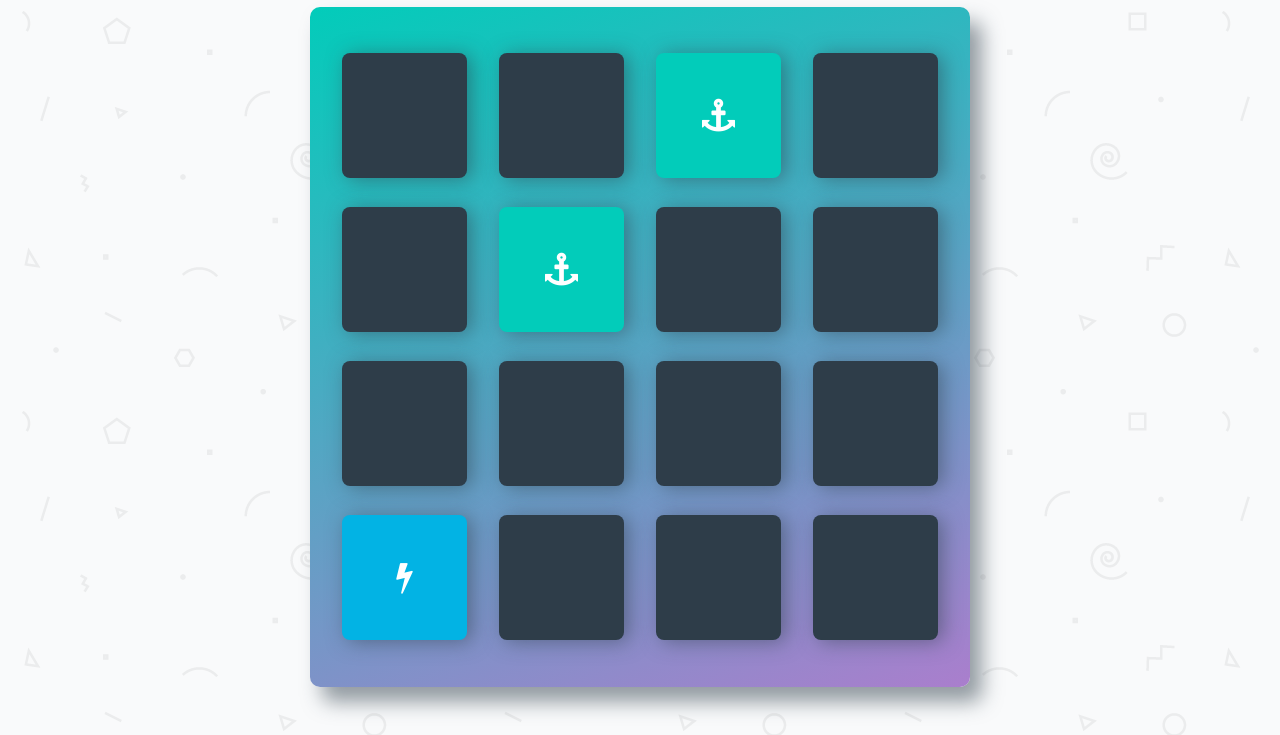
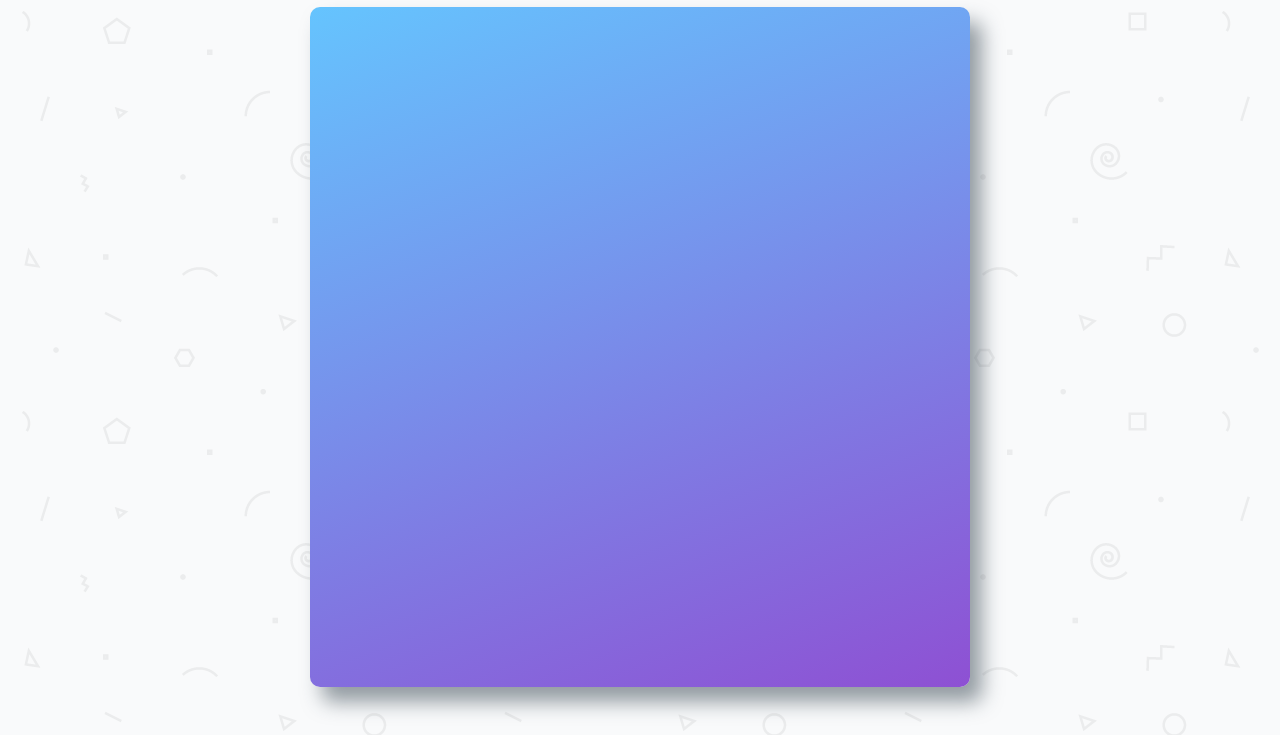
Before and after one commit to its-rawdog/memory-game-skeleton, a plain HTML site: page index.html in a window 1280 px wide. Shown: the part 108-843 px from the top of the page. Drawn offline with Linux system fonts and the light colour scheme; a web font is replaced by a local one.

Commit message:
Add array of icons and set colors

```diff
--- a/css/app.css
+++ b/css/app.css
@@ -40,7 +40,7 @@ h1 {
 .deck {
     width: 660px;
     min-height: 680px;
-    background: linear-gradient(160deg, #02ccba 0%, #aa7ecd 100%);
+    background: linear-gradient(160deg, #65c4fe 0%, #8e50d3 100%);
     padding: 32px;
     border-radius: 10px;
     box-shadow: 12px 15px 20px 0 rgba(46, 61, 73, 0.5);
--- a/index.html
+++ b/index.html
@@ -30,54 +30,7 @@
         </section>
 
         <ul class="deck">
-            <li class="card">
-                <i class="fa fa-diamond"></i>
-            </li>
-            <li class="card">
-                <i class="fa fa-paper-plane-o"></i>
-            </li>
-            <li class="card match">
-                <i class="fa fa-anchor"></i>
-            </li>
-            <li class="card">
-                <i class="fa fa-bolt"></i>
-            </li>
-            <li class="card">
-                <i class="fa fa-cube"></i>
-            </li>
-            <li class="card match">
-                <i class="fa fa-anchor"></i>
-            </li>
-            <li class="card">
-                <i class="fa fa-leaf"></i>
-            </li>
-            <li class="card">
-                <i class="fa fa-bicycle"></i>
-            </li>
-            <li class="card">
-                <i class="fa fa-diamond"></i>
-            </li>
-            <li class="card">
-                <i class="fa fa-bomb"></i>
-            </li>
-            <li class="card">
-                <i class="fa fa-leaf"></i>
-            </li>
-            <li class="card">
-                <i class="fa fa-bomb"></i>
-            </li>
-            <li class="card open show">
-                <i class="fa fa-bolt"></i>
-            </li>
-            <li class="card">
-                <i class="fa fa-bicycle"></i>
-            </li>
-            <li class="card">
-                <i class="fa fa-paper-plane-o"></i>
-            </li>
-            <li class="card">
-                <i class="fa fa-cube"></i>
-            </li>
+
         </ul>
     </div>
 
--- a/js/app.js
+++ b/js/app.js
@@ -1,7 +1,7 @@
 /*
  * Create a list that holds all of your cards
  */
-
+const icons = ["fa fa-android", "fa fa-angular", "fa fa-apple", "fa fa-css3", "fa fa-react", "fa fa-windows", "fa fa-google-drive", "fa fa-qq", "fa fa-android", "fa fa-angular", "fa fa-apple", "fa fa-css3", "fa fa-react", "fa fa-windows", "fa fa-google-drive", "fa fa-qq"];
 
 /*
  * Display the cards on the page
```
